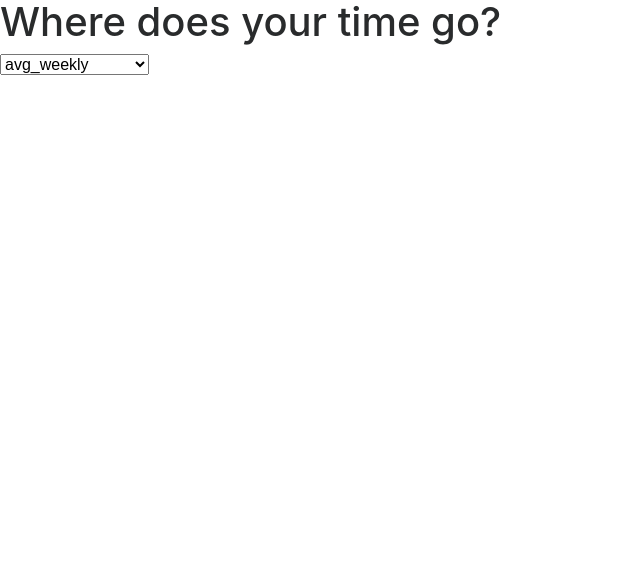
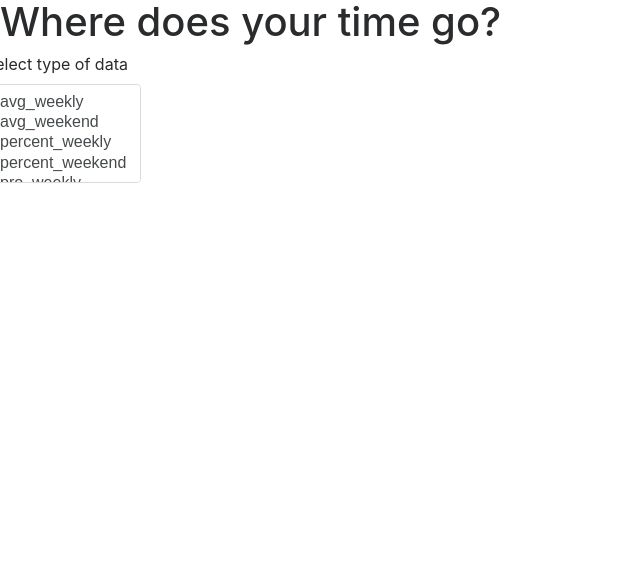
Before and after one commit to AugieMurphy/sleepy-heads, a Flask app: page / in a window 1280 px wide. Shown: the top 575 px of the page, without its empty margins (0-640 px from the left). Run offline with Flask 2, Linux system fonts and the light colour scheme; some libraries are stand-ins or nearby versions.

Commit message:
bootstrap added + menu

```diff
--- a/templates/home.html
+++ b/templates/home.html
@@ -18,9 +18,12 @@
 
     <!-- select an activity !-->
     <h1> Where does your time go? </h1>
-    <div class="dropdown">
-    <form>
-      <select id="activity" onchange="update()">
+    <div class="row">
+      <div class="col-xs-6">
+    <div class="form-group">
+    <label for="activity">Select type of data</label>
+    <!-- <form> -->
+      <select multiple class="form-control" id="activity" onchange="update()">
 	<option stat="0">avg_weekly</option>
 	<option stat="1">avg_weekend</option>
 	<option>percent_weekly</option>
@@ -28,8 +31,12 @@
 	<option>pro_weekly</option>
 	<option>pro_weekend</option>
       </select>
-    </form>
+    <!-- </form> -->
   </div>
+</div>
+<!-- <div class="col-xs-6">
+</div> -->
+</div>
 
     <!--svg width = "900" height = "500" id = "svgfield"></svg!-->
 
@@ -37,8 +44,10 @@
 
     <div class="chart">
       </div>
+
     <script src="../static/script.js"></script>
-    <script type = "text/csv" src = "../data/table2.csv"></script>
+        <br>
+    <!-- <script type = "text/csv" src = "../data/table2.csv"></script> -->
 
   </body>
   <!-- <script src="../static/script.js"></script> -->
```
